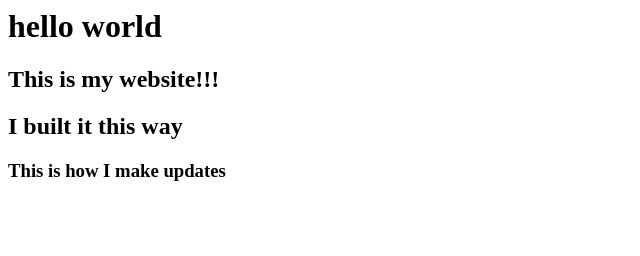
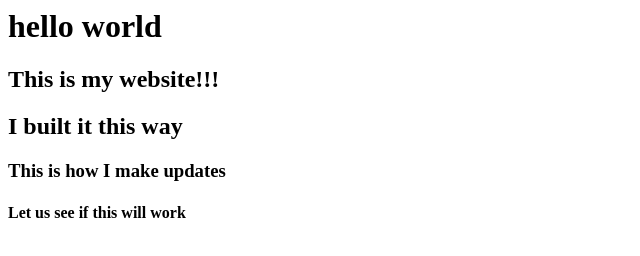
Before and after one commit to RabbitTanker/hello-world, a plain HTML site: page index.html in a window 1280 px wide. Shown: the whole page, without its empty margins (0-640 px from the left). Drawn offline with Linux system fonts and the light colour scheme.

Commit message:
modified:   index.html

```diff
--- a/index.html
+++ b/index.html
@@ -3,3 +3,4 @@
 <h2>This is my website!!!</h2>
 <h2>I built it this way</h2>
 <h3>This is how I make updates</h3>
+<h4> Let us see if this will work</h4>
```
